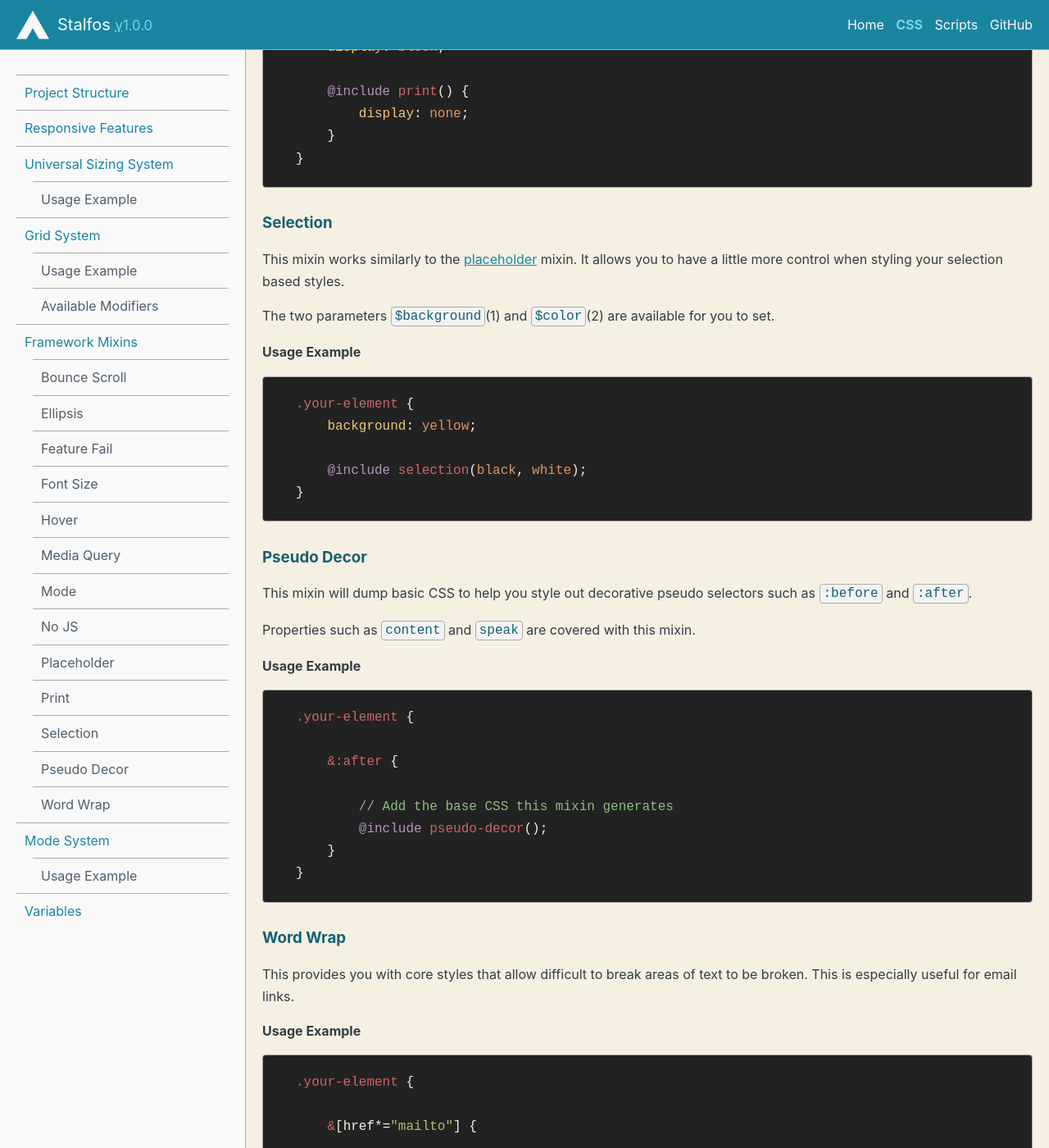
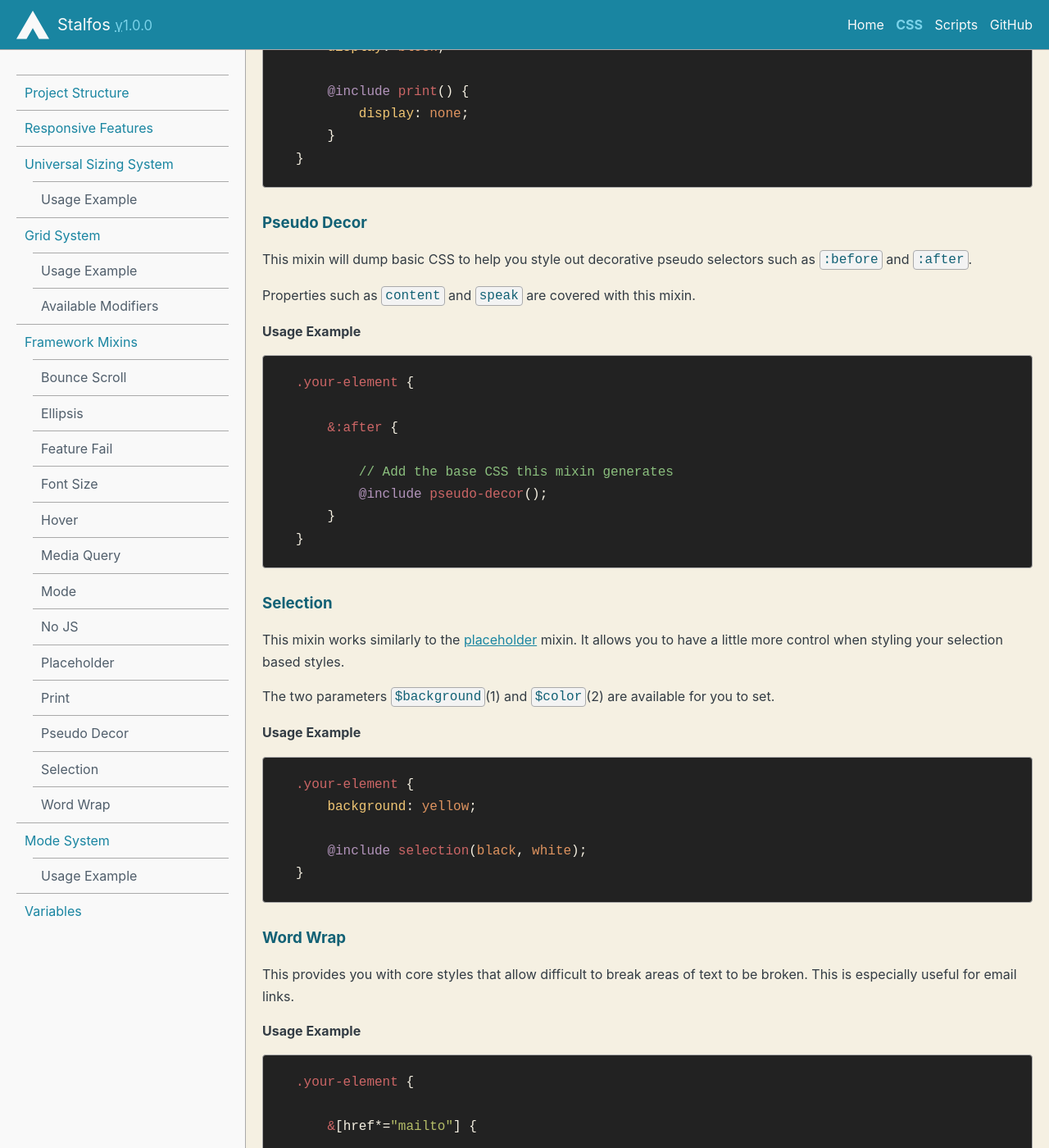
Before and after one commit to Andy-set-studio/stalfos.io, a Jekyll site: the page built from 01-css.md, in a window 1280 px wide and 1400 px high, scrolled down 10438 px. Shown: the whole window at 82% size. Built offline with Jekyll 4.4.1, drawn with Linux system fonts in a browser that asks for light colours; part of the change alters nothing that is shown.

````diff
--- a/01-css.md
+++ b/01-css.md
@@ -236,6 +236,18 @@ A very simple wrapper to saving you writing a media query for print. Do be aware
 {% include samples/css/framework-mixins/print.scss %}
 ```
 
+### Pseudo Decor
+
+This mixin will dump basic CSS to help you style out decorative pseudo selectors such as `:before` and `:after`.
+
+Properties such as `content` and `speak` are covered with this mixin.
+
+#### Usage Example
+
+```scss
+{% include samples/css/framework-mixins/pseudo-decor.scss %}
+```
+
 ### Selection
 
 This mixin works similarly to the [placeholder](#placeholder) mixin. It allows you to have a little more control when styling your selection based styles.
@@ -246,18 +258,6 @@ The two parameters `$background`(1) and `$color`(2) are available for you to set
 
 ```scss
 {% include samples/css/framework-mixins/selection.scss %}
-```
-
-### Pseudo Decor
-
-This mixin will dump basic CSS to help you style out decorative pseudo selectors such as `:before` and `:after`.
-
-Properties such as `content` and `speak` are covered with this mixin.
-
-#### Usage Example
-
-```scss
-{% include samples/css/framework-mixins/pseudo-decor.scss %}
 ```
 
 ### Word Wrap
````
